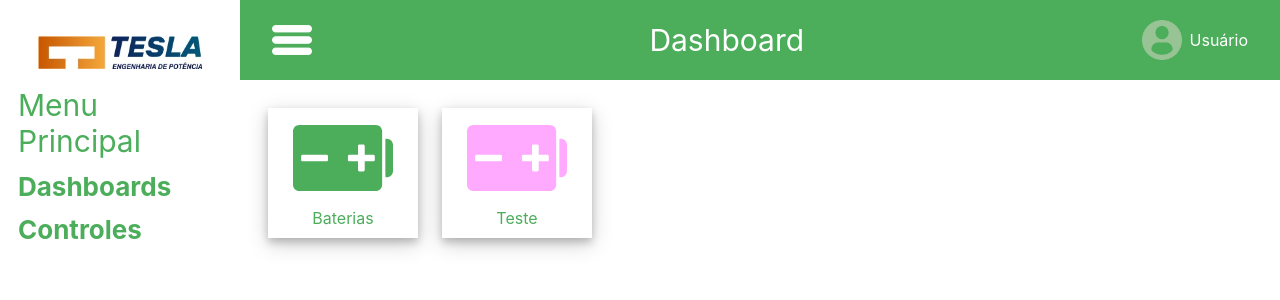
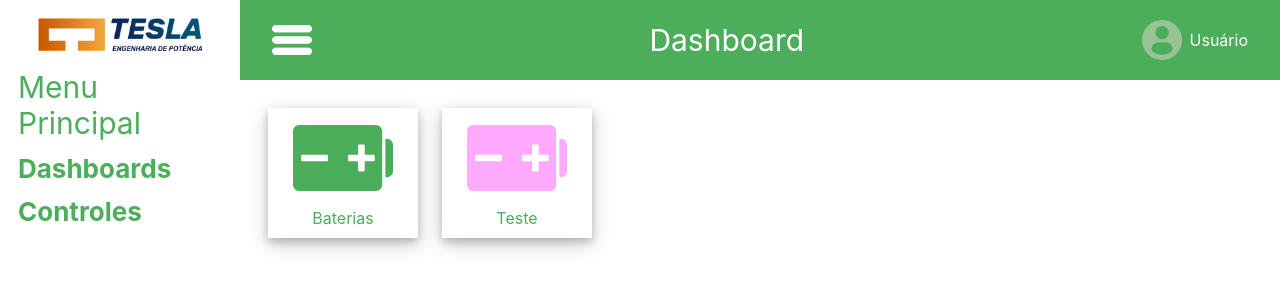
Before and after one commit to tulioresende/microgrid_tesla, a React (Create React App) app: page / in a window 1280 px wide. Shown: the top 300 px of the page. Built offline with nearby package versions, Linux system fonts and the light colour scheme.

Commit message:
ajuste de altura de icone tesla

```diff
--- a/src/components/sideMenu/styles.js
+++ b/src/components/sideMenu/styles.js
@@ -8,7 +8,7 @@ export const Container = styled.div`
     align-items: center;
     background: ${Colors.white};
     height: 100%;
-    padding: 36px 18px  ;
+    padding: 18px 18px  ;
 `;
 
 export const Image = styled.img`
```
